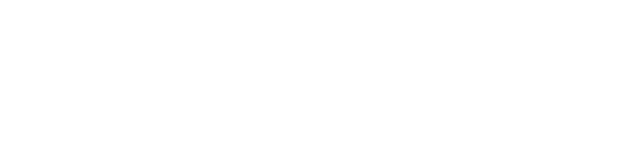
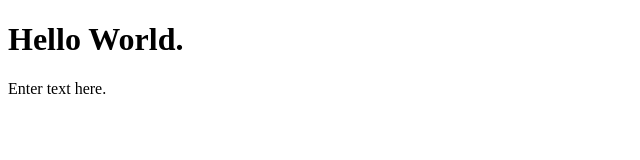
Before and after one commit to Cross1UP/assignment-3, a plain HTML site: page index.html in a window 1280 px wide. Shown: the whole page, without its empty margins (0-640 px from the left). Drawn offline with Linux system fonts and the light colour scheme.

Commit message:
Update index.html

```diff
--- a/index.html
+++ b/index.html
@@ -6,6 +6,7 @@
     <title>Document</title>
 </head>
 <body>
-
+    <h1>Hello World.</h1>
+    <p>Enter text here.</p>
 </body>
 </html>
```
